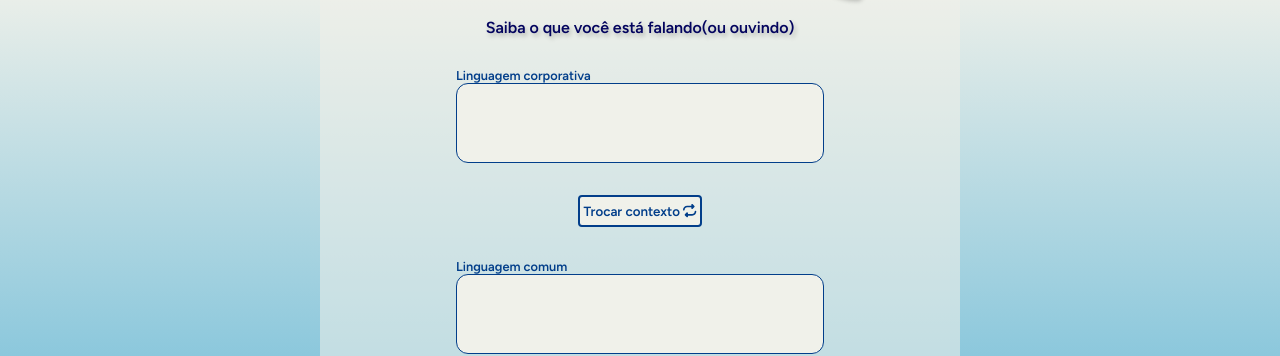
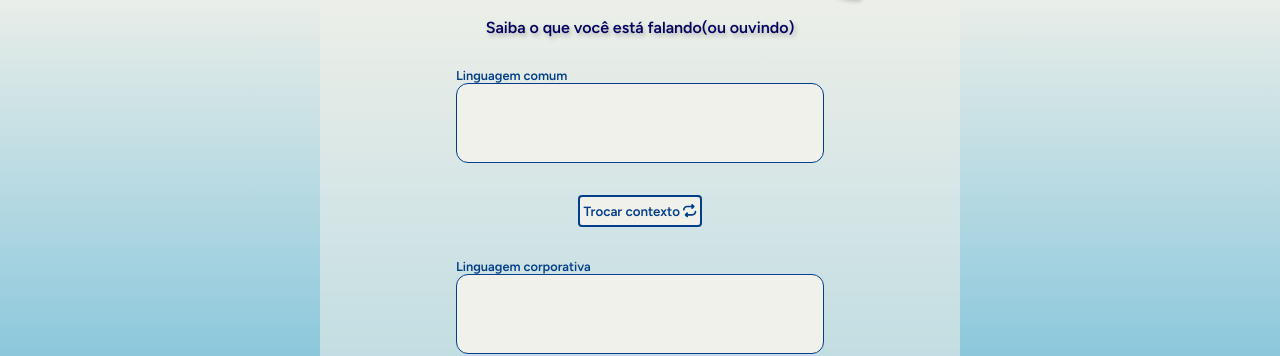
Before and after one commit to mafenandaup/corporate-translator, a React (Vite) app in the folder client-app/corptranslate-app/: page / in a window 1280 px wide. Shown: the part 187-543 px from the top of the page. Built offline with nearby package versions, Linux system fonts and the light colour scheme.

Commit message:
refactor: fix usestate

```diff
--- a/client-app/corptranslate-app/src/components/Forms-translator/Forms.jsx
+++ b/client-app/corptranslate-app/src/components/Forms-translator/Forms.jsx
@@ -13,7 +13,7 @@ function TranslateForms() {
 
     const [InputTranslation, setInputTranslation] = useState("");
     const [InputTranslated, setInputTranslated] = useState("");
-    const [context, setContext] = useState("corporate");
+    const [context, setContext] = useState("corporativo");
 
     const switchContext = async () => {
         const newContext = context === "cotidiano" ? "corporativo" : "cotidiano";
```
